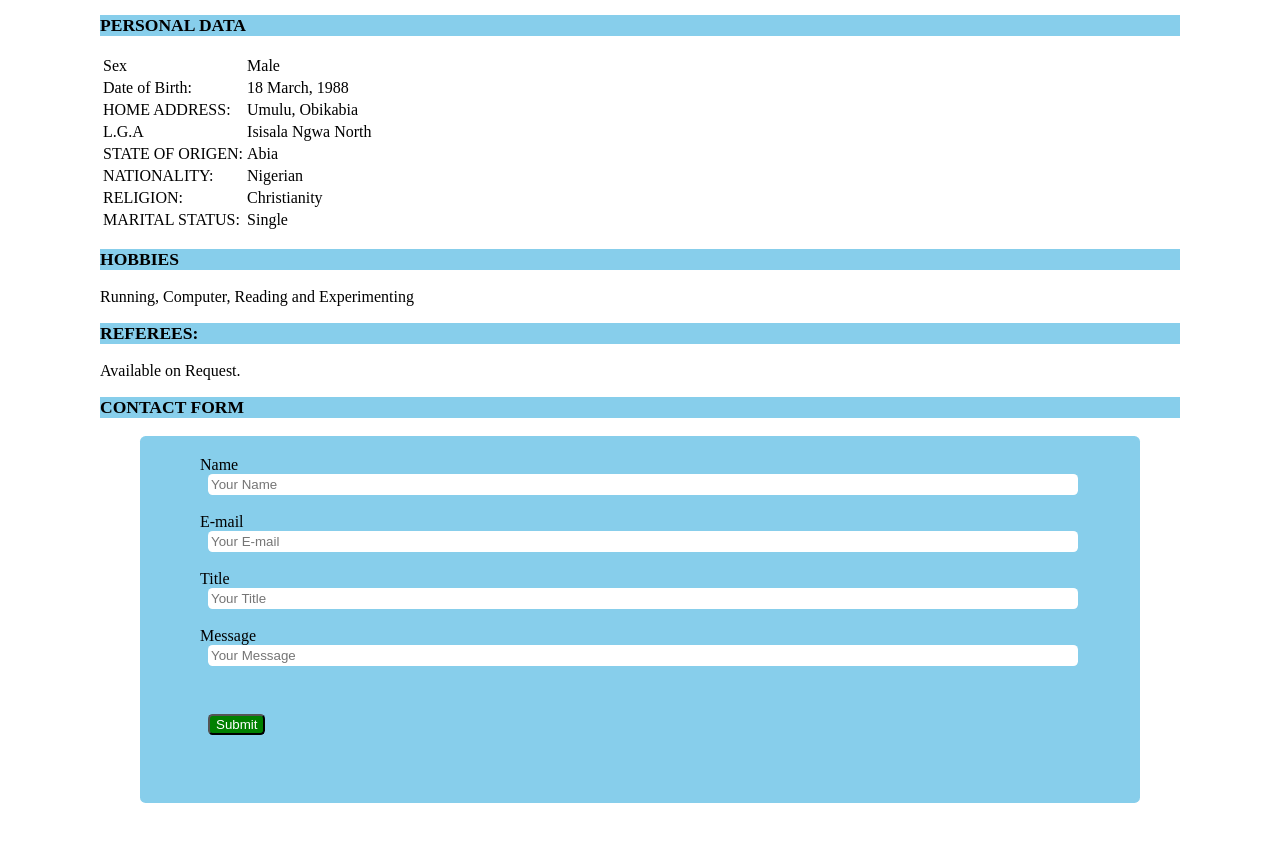
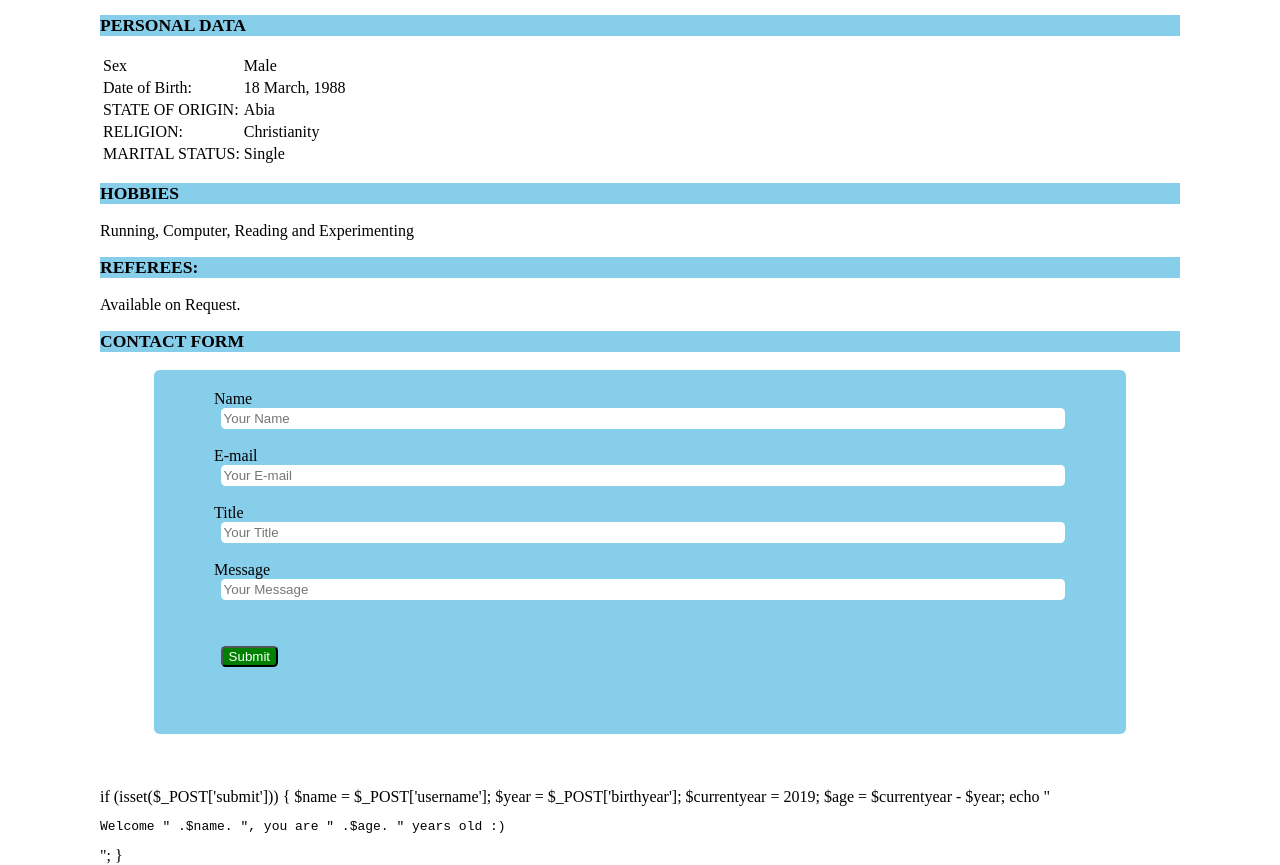
Before and after one commit to miksunny/Ndukaku, a plain HTML site: page index.html in a window 1280 px wide. Shown: the part 1177-2042 px from the top of the page. Before the commit the page ends 2020 px from the top, so only its background shows below. Drawn offline with Linux system fonts and the light colour scheme.

Commit message:
adjusted input form using %

```diff
--- a/index.html
+++ b/index.html
@@ -119,23 +119,13 @@
             <tr>
                 <td>Date of Birth: </td>
                 <td>18 March, 1988</td>
+
             </tr>
             <tr>
-                <td>HOME ADDRESS: </td>
-                <td>Umulu, Obikabia</td>
-            </tr>
-            <tr>
-                <td>L.G.A </td>
-                <td>Isisala Ngwa North</td>
-            </tr>
-            <tr>
-                <td>STATE OF ORIGEN: </td>
+                <td>STATE OF ORIGIN: </td>
                 <td> Abia</td>
             </tr>
-            <tr>
-                <td>NATIONALITY: </td>
-                <td>Nigerian</td>
-            </tr>
+
             <tr>
                 <td>RELIGION: </td>
                 <td>Christianity</td>
@@ -175,6 +165,13 @@
         <button type="submit" >Submit</button>
     </form>
     </div>
+    if (isset($_POST['submit'])) {
+    $name = $_POST['username'];
+    $year = $_POST['birthyear'];
+    $currentyear = 2019;
+    $age = $currentyear - $year;
+    echo "<pre>Welcome " .$name. ", you are " .$age. " years old :)</pre>";
+}
 </body>
 
 </html>
--- a/main.css
+++ b/main.css
@@ -32,9 +32,9 @@ form {
     background-color: skyblue;
     display: block;
     border-radius: 0.35em;
-    margin-left: 40px;
-    margin-right: 40px;
-    margin-bottom: 40px;
+    margin-left: 5%;
+    margin-right: 5%;
+    margin-bottom: 5%;
    padding: 20px;
 }
 
```
